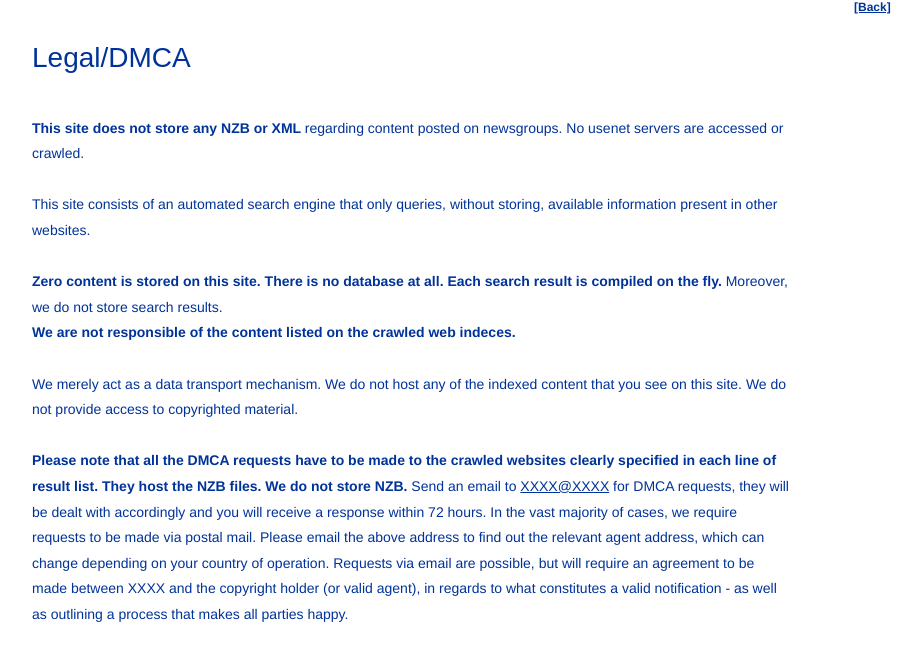
After one commit to pillone/usntssearch, a Python web app: template NZBmegasearch/templates/legal.html in a window 1280 px wide. The commit adds this page. Shown: the top 661 px of the page, without its empty margins (136-1058 px from the left). Run offline with Jinja, Linux system fonts and the light colour scheme; the template is opened without the code that fills it, so the values that code supplies are empty.

Commit message:
DMCA link

```diff
--- /dev/null
+++ b/NZBmegasearch/templates/legal.html
@@ -0,0 +1,50 @@
+<!DOCTYPE html>
+<html>
+	<head>
+		<meta http-equiv="Content-Type" content="text/html; charset=utf-8" />
+		<title>NZB MegasearcH</title>
+		<link rel="stylesheet" type="text/css" href="static/style.css" />
+		<script src="static/overlay.js"></script>
+	</head>
+	<body>
+		<div id="container">
+
+			<div  class="singleparagraph">
+				<p>
+					<div  class="headers_singleparagraph">Legal/DMCA
+					</div>
+					 <span style=' font-weight: bold;'>This site does not store any NZB or XML </span> regarding content posted on newsgroups.
+					No usenet servers are accessed or crawled.
+
+					<br><br>
+					This site consists of an automated search engine that
+					only queries, without storing, available information present in other websites.
+					<br><br>
+
+					<span style=' font-weight: bold;'><strong>Zero content</strong> is stored on this site. There is no database at all.
+					Each search result is compiled on the fly. 	</span>Moreover, we do not store search results. <br>
+					<span style=' font-weight: bold;'>We are not responsible of the content listed on the crawled web indeces.</span>
+					<br>
+					<br>
+					We merely act as a data transport mechanism.
+					We do not host any of the indexed content that you see on this site.
+					We do not provide access to copyrighted material. <br>
+					 <br>
+
+					<span style=' font-weight: bold;'>Please note that all the DMCA requests have to be made to the crawled websites clearly specified
+					in each line of result list. They host the NZB files. We do not store NZB.</span>
+					 Send an email to <a href="mailto:XXXX@XXXX">XXXX@XXXX</a> for DMCA requests, they
+					 will be dealt with accordingly and you will receive a response within 72 hours.
+					In the vast majority of cases, we require requests to be made via postal mail.
+					Please email the above address to find out the relevant agent address,
+					which can change depending on your country of operation. Requests via email are
+					possible, but will require an agreement to be made between XXXX and the
+					 copyright holder (or valid agent), in regards to what constitutes a valid notification - as well
+					  as outlining a process that makes all parties happy.
+
+
+
+				</p>
+		<div class="topright_tight"><a href= "main">[Back]</a></div>
+	</body>
+</html>
--- a/NZBmegasearch/templates/main_page.html
+++ b/NZBmegasearch/templates/main_page.html
@@ -209,7 +209,8 @@
 
 		{% if large_server  == True -%}
 			<div class="topright_tight">
-				[ <a href='https://github.com/pillone/usntssearch'> Get NZBMegasearch on Github</a>]
+				[ <a href='https://github.com/pillone/usntssearch'> Get NZBMegasearch Github</a>]
+				[ <a href='legal'>DMCA</a>]
 				[ <a href= "connect"><img src="static/sick_logo.png" width="" height="16" style='vertical-align: bottom;' /><img src="static/cp_logo.png" width="" height="16" /></a> ]
 			</div>
 		{%- endif %}
```
Also changed, not shown: NZBmegasearch/mega2.py (+8 -0 lines).
